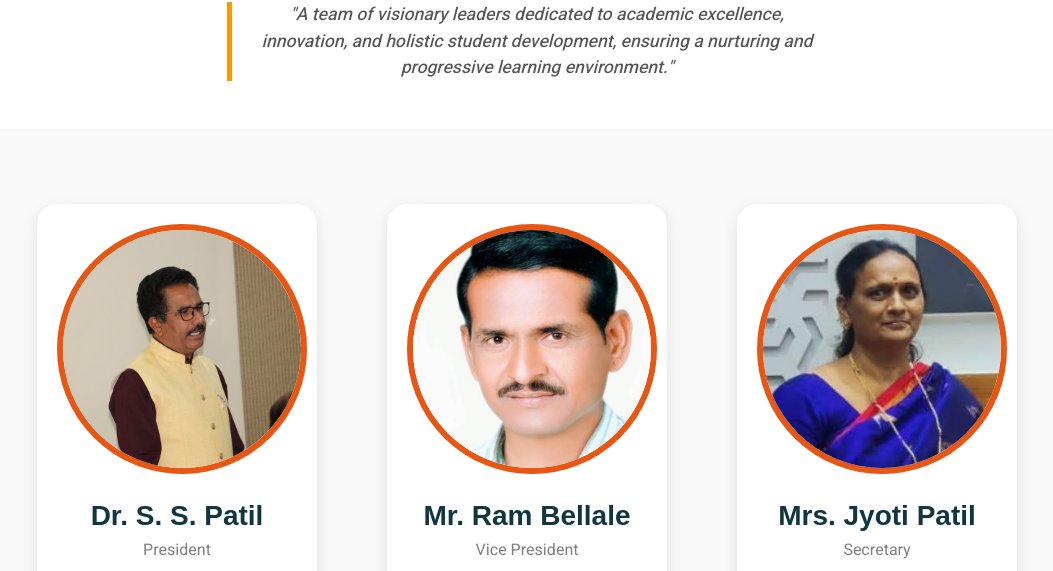
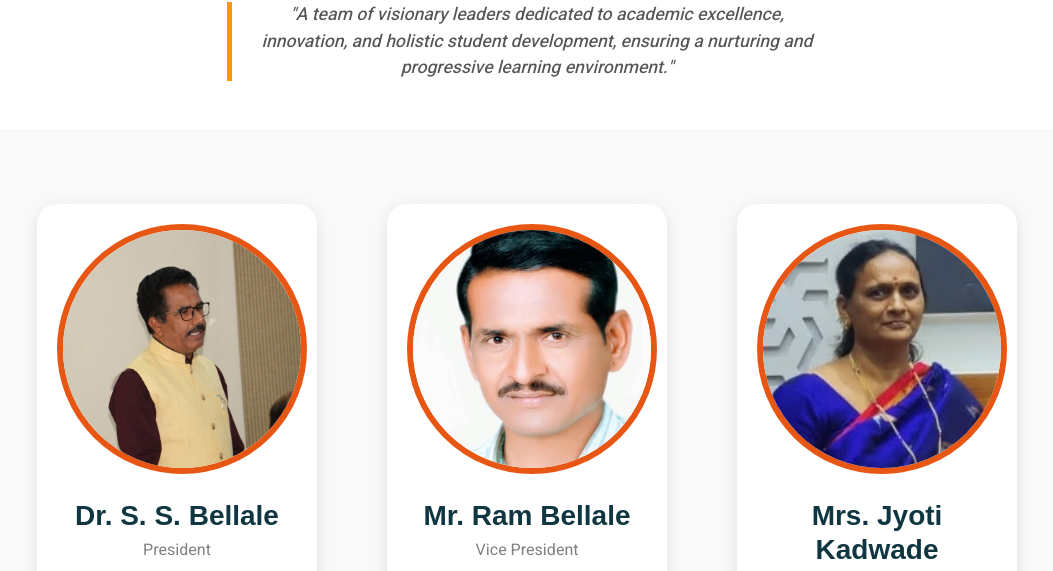
Before and after one commit to bsandeshh/mandra, a plain HTML site: page about.html in a window 1280 px wide. Shown: the part 1980-2551 px from the top of the page, without its empty margins (113-1166 px from the left). Drawn offline with nearby package versions, Linux system fonts and the light colour scheme.

Commit message:
name changes

```diff
--- a/about.html
+++ b/about.html
@@ -458,7 +458,7 @@
                         <!-- President Card -->
                         <div class="team-card">
                             <img src="img/prisedent_2.jpg" alt="President" class="team-image" style="border-color: #e85613;">
-                            <h3 style="margin: 10px 0 5px; font-family: 'Poppins', sans-serif;">Dr. S. S. Patil</h3>
+                            <h3 style="margin: 10px 0 5px; font-family: 'Poppins', sans-serif;">Dr. S. S. Bellale</h3>
                             <p style="color: gray; margin-bottom: 15px;">President</p>
                             <div>
                                 <a href="https://www.instagram.com/sidheshwarbellale?igsh=MWR4ZjluMWlqMGhvdw==" target="_blank" class="social-icon instagram"><i class="fab fa-instagram"></i></a>
@@ -481,7 +481,7 @@
                         <!-- Secretary Card -->
                         <div class="team-card">
                             <img src="img/secratray.jpg" alt="Secretary" class="team-image" style="border-color: #e85613;">
-                            <h3 style="margin: 10px 0 5px; font-family: 'Poppins', sans-serif;">Mrs. Jyoti Patil</h3>
+                            <h3 style="margin: 10px 0 5px; font-family: 'Poppins', sans-serif;">Mrs. Jyoti Kadwade</h3>
                             <p style="color: gray; margin-bottom: 15px;">Secretary</p>
                             <div>
                                 <a href="https://wa.me/91xxxxxxxxxx" class="social-icon whatsapp"><i class="fab fa-whatsapp"></i></a>
@@ -505,7 +505,7 @@
                         <div class="team-card">
                             <img src="img/managing_director.jpg" alt="Managing Director" class="team-image" style="border-color: #e85613;">
                             <h3 style="margin: 10px 0 5px; font-family: 'Poppins', sans-serif;">Mr. Sandesh Bellale</h3>
-                            <p style="color: gray; margin-bottom: 15px;">Managing Director</p>
+                            <p style="color: gray; margin-bottom: 15px;">Treasurer | Managing Director</p>
                             <div>
                                 <a href="https://www.linkedin.com/in/sandesh-bellale-6a55672bb/" target="_blank" class="social-icon linkedin"><i class="fab fa-linkedin-in"></i></a>
                                 <a href="https://www.instagram.com/bsandeshh_/?theme=dark" target="_blank" class="social-icon instagram"><i class="fab fa-instagram"></i></a>
```
Also changed, not shown: 1 other file.
